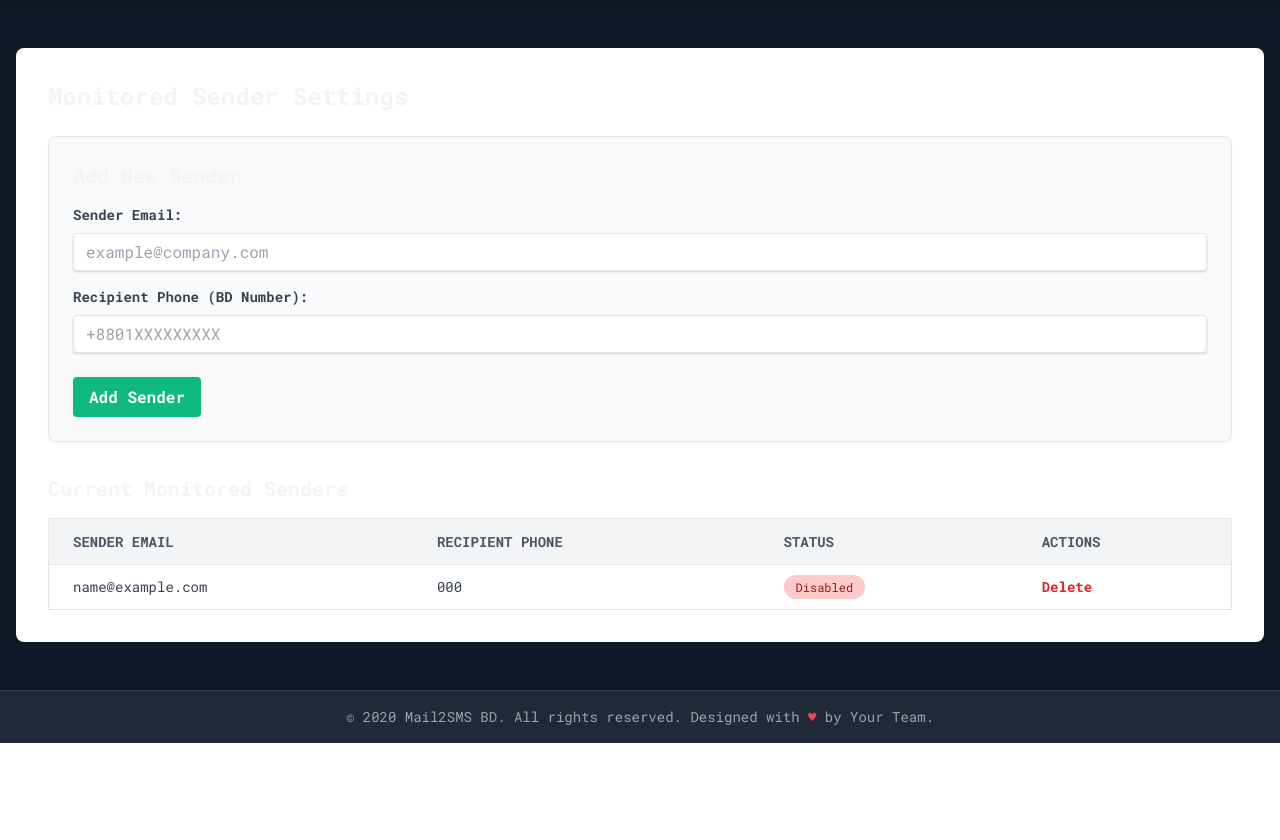
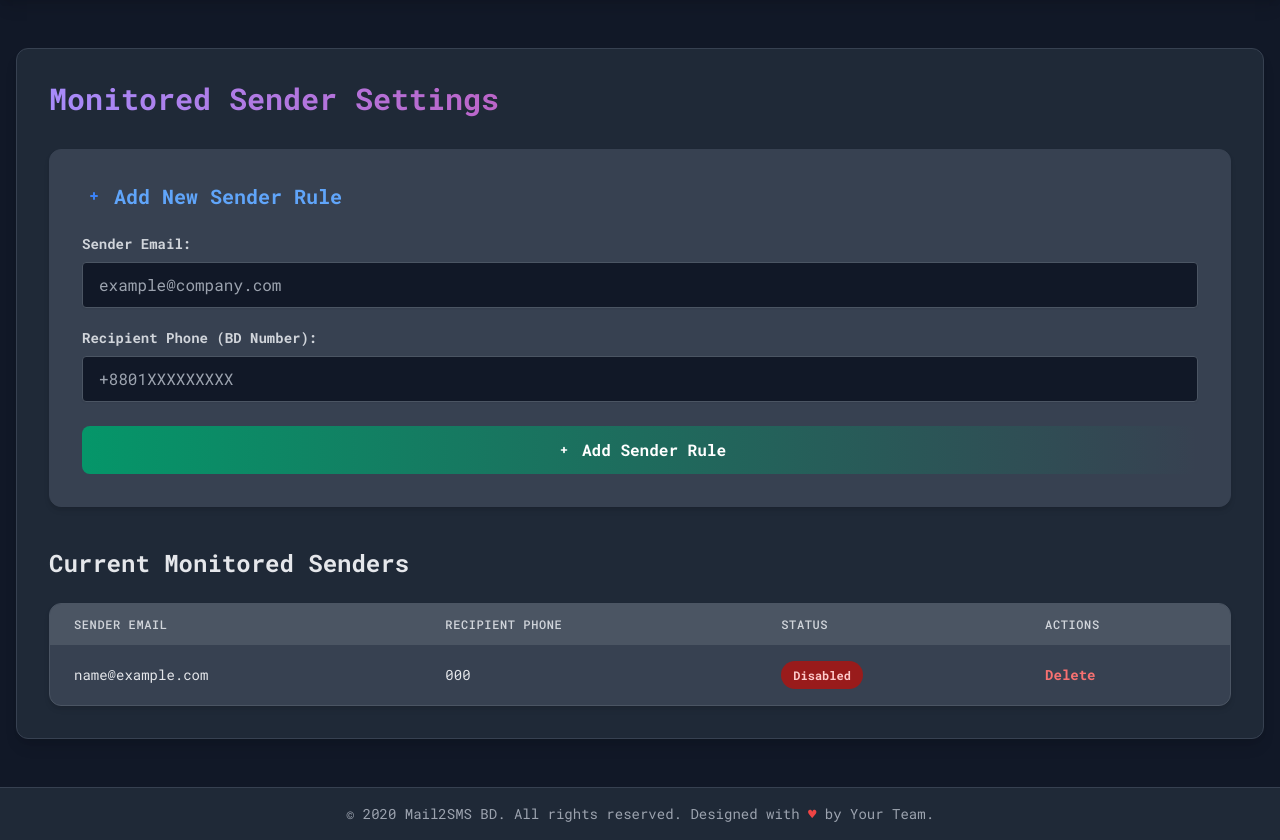
Before and after one commit to Shanzid101/mail2sms-bd-app, a Flask app: template templates/settings.html in a window 1280 px wide. Shown: the part 69-909 px from the top of the page. Before the commit the page ends 812 px from the top, so only its background shows below. Run offline with Flask 3, Linux system fonts and the light colour scheme; the template is opened without the code that fills it: most values are stand-ins (such as "Sample title", 1, 10 or a date in 2020).

Commit message:
Update settings.html
nbvc

```diff
--- a/templates/settings.html
+++ b/templates/settings.html
@@ -1,60 +1,84 @@
 {% extends "base.html" %}
 
-{% block title %}Settings{% endblock %}
+{% block title %}Settings - Mail2SMS BD{% endblock %}
 
 {% block content %}
-<div class="bg-white p-8 rounded-lg shadow-md">
-    <h2 class="text-2xl font-bold mb-6">Monitored Sender Settings</h2>
+<div class="bg-gray-800 p-8 rounded-xl shadow-lg border border-gray-700">
+    <h2 class="text-3xl font-bold mb-8 text-transparent bg-clip-text bg-gradient-to-r from-purple-400 to-pink-600">
+        Monitored Sender Settings
+    </h2>
 
-    <form method="POST" action="{{ url_for('settings') }}" class="mb-8 p-6 border rounded-lg shadow-sm bg-gray-50">
-        <h3 class="text-xl font-semibold mb-4">Add New Sender</h3>
-        <div class="mb-4">
-            <label for="sender_email" class="block text-gray-700 text-sm font-bold mb-2">Sender Email:</label>
-            <input type="email" id="sender_email" name="sender_email" class="shadow appearance-none border rounded w-full py-2 px-3 text-gray-700 leading-tight focus:outline-none focus:shadow-outline" placeholder="example@company.com" required>
+    <form method="POST" action="{{ url_for('settings') }}" class="mb-10 p-8 rounded-xl shadow-md border border-gray-700 bg-gray-700">
+        <h3 class="text-xl font-semibold mb-6 text-blue-400 flex items-center">
+            <svg class="w-6 h-6 mr-2 text-blue-500" fill="none" stroke="currentColor" viewBox="0 0 24 24" xmlns="http://www.w3.org/2000/svg"><path stroke-linecap="round" stroke-linejoin="round" stroke-width="2" d="M12 9v3m0 0v3m0-3h3m-3 0H9m12A9 9 0 113 12a9 9 0 0118 0z"></path></svg>
+            Add New Sender Rule
+        </h3>
+        <div class="mb-5">
+            <label for="sender_email" class="block text-gray-300 text-sm font-semibold mb-2">Sender Email:</label>
+            <input type="email" id="sender_email" name="sender_email" class="shadow-sm appearance-none border border-gray-600 rounded w-full py-3 px-4 bg-gray-900 text-gray-100 leading-tight focus:outline-none focus:ring-2 focus:ring-purple-500 focus:border-transparent transition duration-200" placeholder="example@company.com" required>
         </div>
         <div class="mb-6">
-            <label for="recipient_phone" class="block text-gray-700 text-sm font-bold mb-2">Recipient Phone (BD Number):</label>
-            <input type="text" id="recipient_phone" name="recipient_phone" class="shadow appearance-none border rounded w-full py-2 px-3 text-gray-700 leading-tight focus:outline-none focus:shadow-outline" placeholder="+8801XXXXXXXXX" required>
+            <label for="recipient_phone" class="block text-gray-300 text-sm font-semibold mb-2">Recipient Phone (BD Number):</label>
+            <input type="text" id="recipient_phone" name="recipient_phone" class="shadow-sm appearance-none border border-gray-600 rounded w-full py-3 px-4 bg-gray-900 text-gray-100 leading-tight focus:outline-none focus:ring-2 focus:ring-purple-500 focus:border-transparent transition duration-200" placeholder="+8801XXXXXXXXX" required>
         </div>
-        <button type="submit" class="bg-green-500 hover:bg-green-700 text-white font-bold py-2 px-4 rounded focus:outline-none focus:shadow-outline">
-            Add Sender
+        <button type="submit" class="w-full bg-gradient-to-r from-green-600 to-teal-700 hover:from-green-700 hover:to-teal-800 text-white font-bold py-3 px-4 rounded-lg focus:outline-none focus:ring-2 focus:ring-offset-2 focus:ring-offset-gray-700 focus:ring-green-500 transition-all duration-200 transform hover:scale-105">
+            <span class="flex items-center justify-center">
+                <svg class="w-5 h-5 mr-2" fill="none" stroke="currentColor" viewBox="0 0 24 24" xmlns="http://www.w3.org/2000/svg"><path stroke-linecap="round" stroke-linejoin="round" stroke-width="2" d="M12 9v3m0 0v3m0-3h3m-3 0H9m12A9 9 0 113 12a9 9 0 0118 0z"></path></svg>
+                Add Sender Rule
+            </span>
         </button>
     </form>
 
-    <h3 class="text-xl font-bold mb-4">Current Monitored Senders</h3>
+    <h3 class="text-2xl font-bold mb-6 text-gray-200">Current Monitored Senders</h3>
     {% if monitored_senders %}
-    <div class="overflow-x-auto">
-        <table class="min-w-full bg-white border border-gray-200 rounded-lg shadow-sm">
-            <thead>
-                <tr class="bg-gray-100 text-left text-gray-600 uppercase text-sm leading-normal">
-                    <th class="py-3 px-6 border-b">Sender Email</th>
-                    <th class="py-3 px-6 border-b">Recipient Phone</th>
-                    <th class="py-3 px-6 border-b">Status</th>
-                    <th class="py-3 px-6 border-b">Actions</th>
+    <div class="overflow-x-auto bg-gray-700 rounded-xl shadow-md border border-gray-600">
+        <table class="min-w-full divide-y divide-gray-600">
+            <thead class="bg-gray-600">
+                <tr>
+                    <th scope="col" class="px-6 py-3 text-left text-xs font-medium text-gray-300 uppercase tracking-wider">
+                        Sender Email
+                    </th>
+                    <th scope="col" class="px-6 py-3 text-left text-xs font-medium text-gray-300 uppercase tracking-wider">
+                        Recipient Phone
+                    </th>
+                    <th scope="col" class="px-6 py-3 text-left text-xs font-medium text-gray-300 uppercase tracking-wider">
+                        Status
+                    </th>
+                    <th scope="col" class="px-6 py-3 text-left text-xs font-medium text-gray-300 uppercase tracking-wider">
+                        Actions
+                    </th>
                 </tr>
             </thead>
-            <tbody class="text-gray-700 text-sm">
+            <tbody class="divide-y divide-gray-700">
                 {% for sender in monitored_senders %}
-                <tr class="border-b border-gray-200 hover:bg-gray-50">
-                    <td class="py-3 px-6">{{ sender.sender_email }}</td>
-                    <td class="py-3 px-6">{{ sender.recipient_phone }}</td>
-                    <td class="py-3 px-6">
+                <tr class="hover:bg-gray-700 transition-colors duration-200">
+                    <td class="px-6 py-4 whitespace-nowrap text-sm text-gray-200">
+                        {{ sender.sender_email }}
+                    </td>
+                    <td class="px-6 py-4 whitespace-nowrap text-sm text-gray-200">
+                        {{ sender.recipient_phone }}
+                    </td>
+                    <td class="px-6 py-4 whitespace-nowrap text-sm">
                         {% if sender.enabled %}
-                            <span class="bg-green-200 text-green-800 py-1 px-3 rounded-full text-xs">Enabled</span>
+                            <span class="px-3 py-1 inline-flex text-xs leading-5 font-semibold rounded-full bg-green-800 text-green-200">
+                                Enabled
+                            </span>
                         {% else %}
-                            <span class="bg-red-200 text-red-800 py-1 px-3 rounded-full text-xs">Disabled</span>
+                            <span class="px-3 py-1 inline-flex text-xs leading-5 font-semibold rounded-full bg-red-800 text-red-200">
+                                Disabled
+                            </span>
                         {% endif %}
                     </td>
-                    <td class="py-3 px-6">
-                        <a href="{{ url_for('delete_sender', index=loop.index0) }}" class="text-red-600 hover:text-red-800 text-sm font-semibold">Delete</a>
-                        </td>
+                    <td class="px-6 py-4 whitespace-nowrap text-sm font-medium">
+                        <a href="{{ url_for('delete_sender', index=loop.index0) }}" class="text-red-400 hover:text-red-500 hover:underline font-bold transition duration-200">Delete</a>
+                    </td>
                 </tr>
                 {% endfor %}
             </tbody>
         </table>
     </div>
     {% else %}
-    <p class="text-gray-600">No senders configured yet. Add one above!</p>
+    <p class="text-gray-500 text-center py-8">No sender rules configured yet. Use the form above to add your first!</p>
     {% endif %}
 </div>
 {% endblock %}
```
